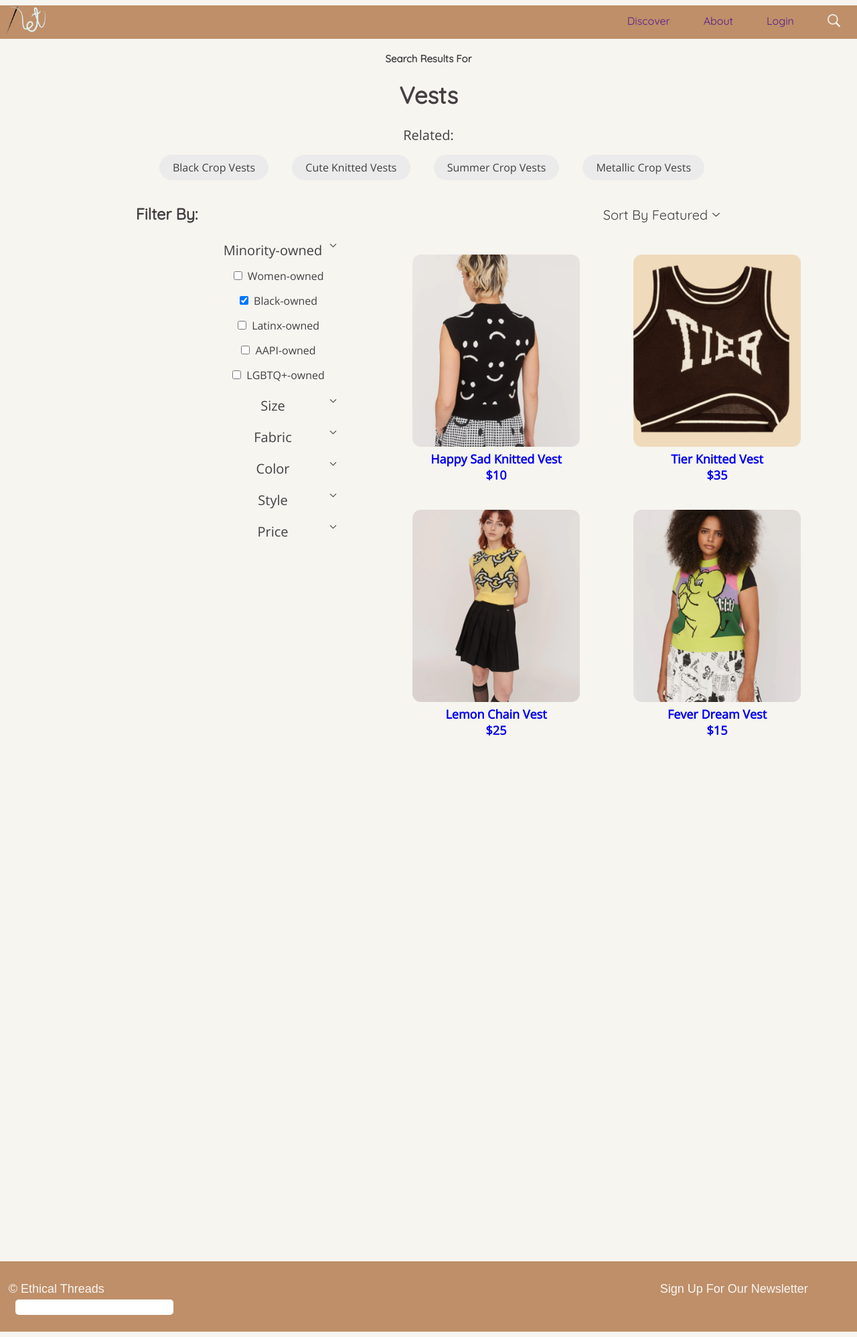
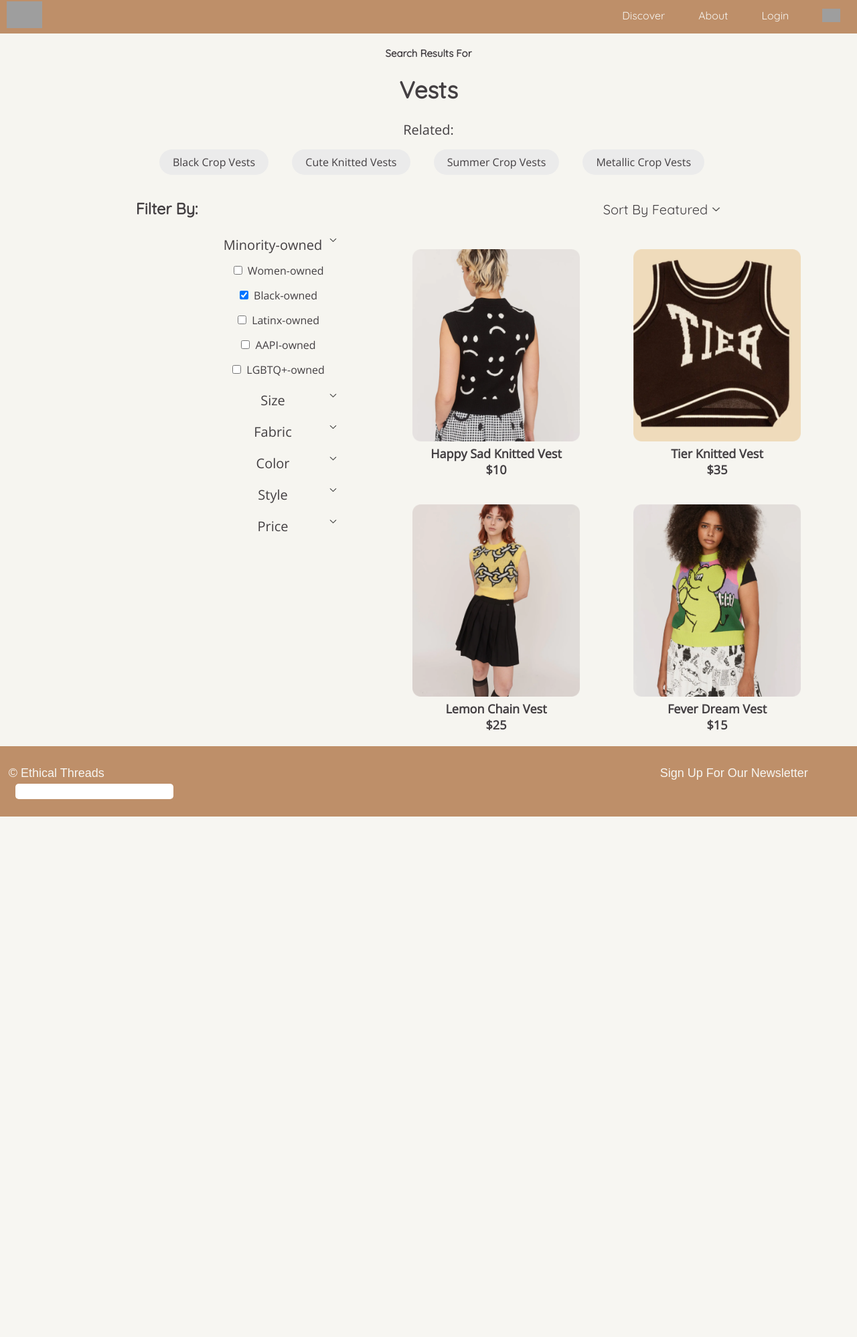
Before and after one commit to nayeonr/itp460-ethical-threads, a PHP site: page /product-results-pg.html in a window 1280 px wide. Shown: the whole page at 67% size. After the commit the page ends 1219 px from the top, so only its background shows below. Run offline with PHP 8.4, Linux system fonts and the light colour scheme; grey boxes are pictures that could not be loaded.

Commit message:
new nav added

```diff
--- a/ft-productresult-C/product-results-pg.html
+++ b/ft-productresult-C/product-results-pg.html
@@ -12,15 +12,15 @@
     <body>
         <nav>
 		<div id="nav">
-			<a href=""><img src="img-folder/et-logo.png" alt="Ethical Threads Logo" id="logo"></a>
+			<a href="../ft-home-a/home.html"><img src="../ft-navbar-N/logo.png" alt="Ethical Threads Logo" id="logo"></a>
 			<ul class="nav-menu">
-				<li><a href="">Discover</a></li>
-				<li><a href="">About</a></li>
-				<li><a href="">Login</a></li>
-				<li><a href=""><img src="img-folder/search-button.png" alt="Search" id="search"></a></li>
+				<li><a href="../ft-discover-N/discover.html">Discover</a></li>
+				<li><a href="../ft-about-pg-b/about-page.html">About</a></li>
+				<li><a href="../ft-login-N/login.html">Login</a></li>
+				<li><a href=""><img src="../ft-navbar-N/magnify.png" alt="Search" id="search"></a></li>
 			</ul> <!-- .nav-menu -->
 		</div> <!-- #nav -->
-	    </nav>
+	</nav>
 
         <header>
             <h4 id="search-results"><strong>Search Results For</strong></h4>
@@ -119,7 +119,7 @@
                     <div class="draft2-nested-grid">
                     <figure>
                         <img class="products" src="img-folder/happy-sad-knit-vest.png" alt="A picture of a model wearing a black and white knitted vest with smiley and frowney faces on it." />
-                        <figcaption><a href="product-results-pg.html">Happy Sad Knitted Vest<br>$10</a></figcaption>
+                        <figcaption><a class="link" href="product-results-pg.html">Happy Sad Knitted Vest<br>$10</a></figcaption>
 
                     </figure>
                      <!-- <p class="price">$10</p> -->
@@ -128,7 +128,7 @@
 
                     <figure>
                         <img class="products" src="img-folder/black-tier-vest.png" alt="A picture of a black knitted vest with white trim that says Tier in white letters." />
-                        <figcaption><a href="product-results-pg.html">Tier Knitted Vest<br>$35</a></figcaption>
+                        <figcaption><a class="link" href="product-results-pg.html">Tier Knitted Vest<br>$35</a></figcaption>
 
                     </figure>
                     <!-- <p>$35</p> -->
@@ -138,14 +138,14 @@
                     <!-- <div class="draft-nested-grid" id="last-two-items"> -->
                     <figure id="lemon-vest">
                         <img class="products" src="img-folder/lemon-chain-vest.png" alt="A model wearing a lemon-yellow vest with chains going across."/>
-                        <figcaption><a href="product-results-pg.html">Lemon Chain Vest<br>$25</a></figcaption>
+                        <figcaption><a class="link" href="product-results-pg.html">Lemon Chain Vest<br>$25</a></figcaption>
 
                     </figure>
                     <!-- <p>$25</p> -->
 
                     <figure>
                         <img class="products" src="img-folder/fever-dream-vest.png" alt="A model wearing a colourful vest with a yellow elephant in front of a yard with a white picket fence and green grass." />
-                         <figcaption><a href="product-results-pg.html">Fever Dream Vest<br>$15</a></figcaption>
+                         <figcaption><a class="link" href="product-results-pg.html">Fever Dream Vest<br>$15</a></figcaption>
 
                         <!-- <figcaption>Fever Dream Vest $15</figcaption> -->
                     </figure>
@@ -161,7 +161,7 @@
         </main>
 
         <div class="footer">
-      <span id="copyright"> © Ethical Threads </span> <span id="space"></span><span id="newsletter"> Sign Up For Our Newsletter <input type="text" id="newsletter-input">
+      <span id="copyright"> © Ethical Threads </span> <span id="space"></span><span id="newsletter"> Sign Up For Our Newsletter <input type="text" id="newsletter-input"></span>
     </div>
         <!-- <footer>Ethical Threads. Sign up for our Newsletter</footer> -->
 
--- a/ft-productresult-C/style-product-result.css
+++ b/ft-productresult-C/style-product-result.css
@@ -1,4 +1,6 @@
  @import url('https://fonts.googleapis.com/css2?family=Open+Sans&family=Quicksand&display=swap');
+
+
 
 #search-results {
     font-family: "Quicksand", "Arial", sans-serif;
@@ -158,7 +160,7 @@ figure {
 #grid {
     display: grid;
     grid-template-columns: 180px 1fr 1fr;
-    grid-template-rows: 1fr 1fr;
+    grid-template-rows: 1fr;
     /* justify-content: space-evenly;
     align-content: center; */
 
@@ -211,38 +213,6 @@ figcaption {
 
 		} */
 
-		#nav {
-			display: flex;
-			align-items: center;
-			height: 50px;
-			background-color: #BE8F69;
-		}
-
-		#logo {
-			height: 40px;
-			width: auto;
-			margin-left: 10px;
-		}
-
-		#search {
-			height: 20px;
-		}
-
-		.nav-menu {
-			display: flex;
-			margin-left: auto;
-			font-family: "Quicksand", "Arial", sans-serif;
-		}
-
-		.nav-menu li
-		{
-			list-style: none;
-			padding: 25px;
-		}
-
-		a {
-			text-decoration: none;
-		}
 
 
 /* footer */
@@ -277,3 +247,47 @@ figcaption {
     font-size: 18px;
     margin-left: 10px;
   }
+
+.link {
+    color:#433F42;
+}
+
+/* new navbar css */
+body {
+			margin: 0px;
+			padding: 0px;
+			align-items: center;
+		}
+
+		#nav {
+			display: flex;
+			align-items: center;
+			height: 50px;
+			background-color: #BE8F69;
+		}
+
+		#logo {
+			height: 40px;
+			width: auto;
+			margin-left: 10px;
+		}
+
+		#search {
+			height: 20px;
+		}
+
+		.nav-menu {
+			display: flex;
+			margin-left: auto;
+			font-family: "Quicksand", "Arial", sans-serif;
+		}
+
+		.nav-menu li {
+			list-style: none;
+			padding: 25px;
+		}
+
+		a {
+			text-decoration: none;
+			color: #F7F6F2;
+		}
```
